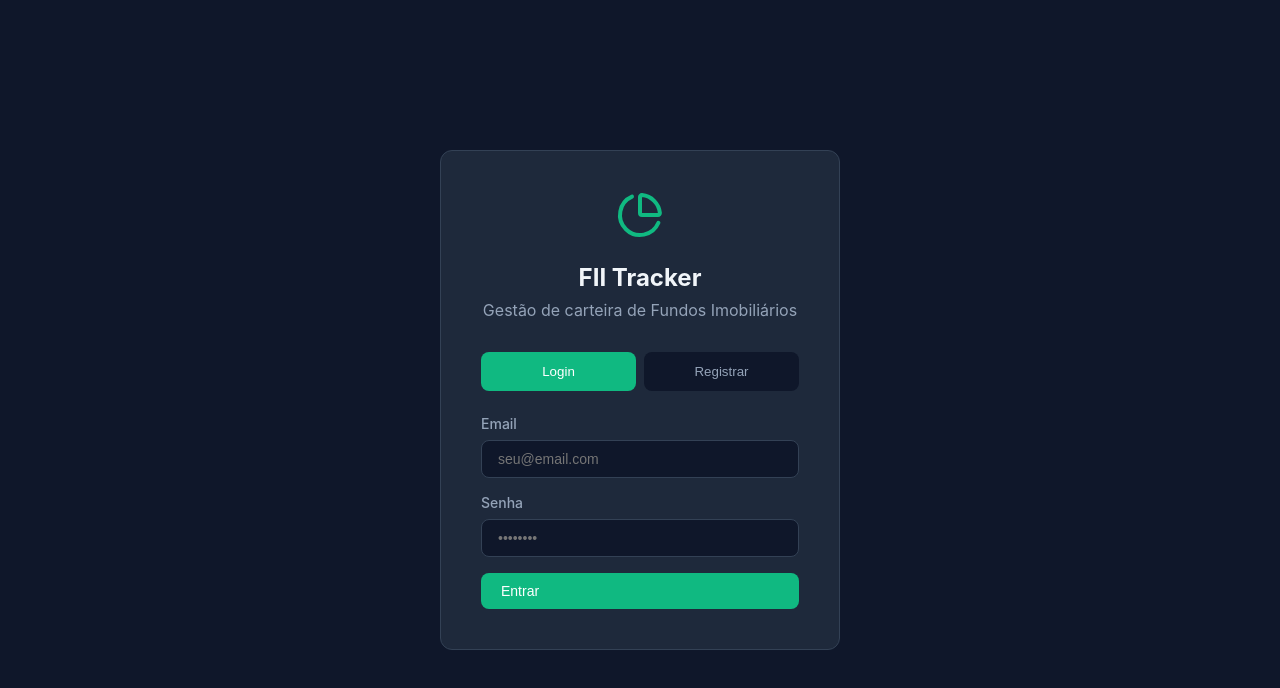
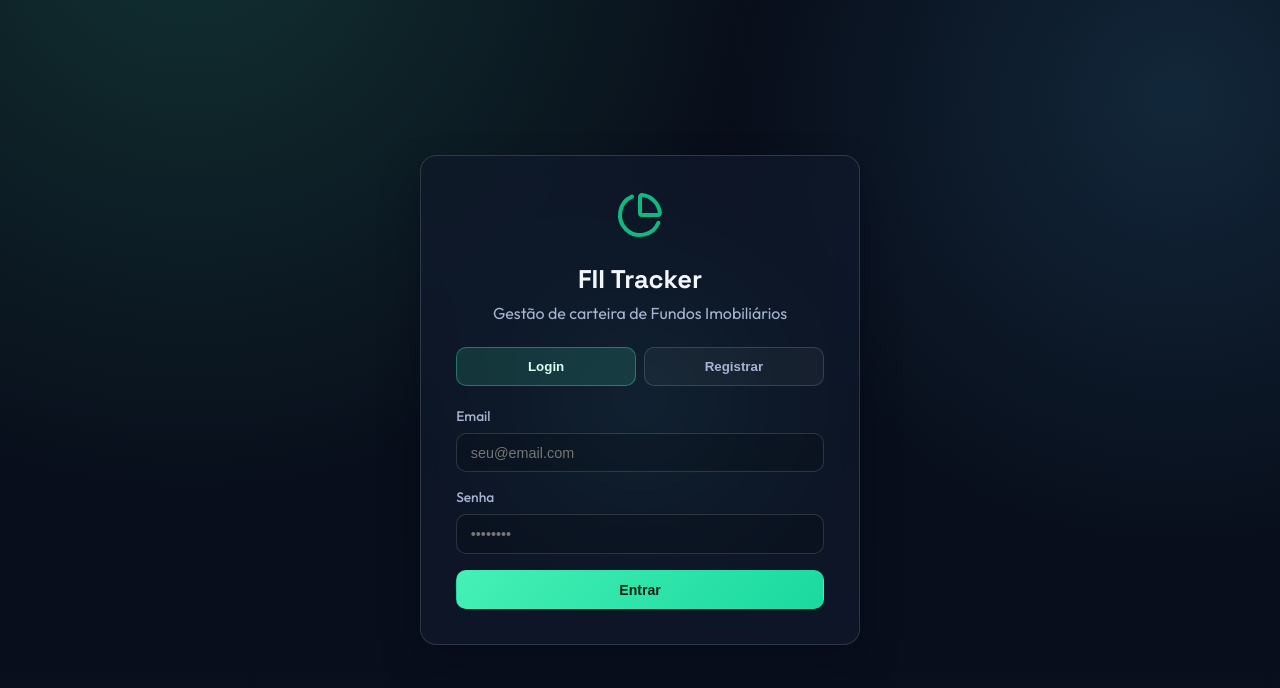
Before and after one commit to jvs4nt/fii-tracker, a React (Vite) app in the folder src/frontend/: page / in a window 1280 px wide. Shown: the top 688 px of the page. Built offline with nearby package versions, Linux system fonts and the light colour scheme.

Commit message:
refactor interface (#1)
authored-by: jvs4nt

```diff
--- a/src/frontend/src/index.css
+++ b/src/frontend/src/index.css
@@ -1,3 +1,5 @@
+@import url('https://fonts.googleapis.com/css2?family=Outfit:wght@400;500;600;700;800&family=Space+Grotesk:wght@500;700&display=swap');
+
 * {
   margin: 0;
   padding: 0;
@@ -5,24 +7,60 @@
 }
 
 :root {
-  --primary: #10b981;
-  --primary-dark: #059669;
-  --secondary: #6366f1;
-  --danger: #ef4444;
-  --warning: #f59e0b;
-  --bg-dark: #0f172a;
-  --bg-card: #1e293b;
-  --bg-hover: #334155;
-  --text-primary: #f1f5f9;
-  --text-secondary: #94a3b8;
-  --border: #334155;
+  --primary: #45f0b5;
+  --primary-dark: #1ad99f;
+  --secondary: #4cc3ff;
+  --danger: #ff6e90;
+  --warning: #ffca6d;
+  --bg-dark: #090f1d;
+  --bg-card: rgba(16, 25, 43, 0.72);
+  --bg-hover: rgba(255, 255, 255, 0.08);
+  --text-primary: #f3f6ff;
+  --text-secondary: #a6b4d2;
+  --border: rgba(255, 255, 255, 0.14);
+  --cursor-x: 50vw;
+  --cursor-y: 50vh;
+}
+
+html,
+body,
+#root {
+  min-height: 100%;
 }
 
 body {
-  font-family: 'Inter', -apple-system, BlinkMacSystemFont, 'Segoe UI', Roboto, sans-serif;
-  background-color: var(--bg-dark);
+  font-family: 'Outfit', sans-serif;
   color: var(--text-primary);
   min-height: 100vh;
+  background:
+    radial-gradient(circle at 15% -12%, rgba(69, 240, 181, 0.16), transparent 42%),
+    radial-gradient(circle at 92% 12%, rgba(76, 195, 255, 0.14), transparent 33%),
+    linear-gradient(180deg, #080d19 0%, #090f1d 100%);
+}
+
+body::before,
+body::after {
+  content: '';
+  position: fixed;
+  inset: 0;
+  pointer-events: none;
+  z-index: 0;
+}
+
+body::before {
+  background: radial-gradient(360px circle at var(--cursor-x) var(--cursor-y), rgba(69, 240, 181, 0.14), transparent 62%);
+  filter: blur(2px);
+  animation: glowPulse 7s ease-in-out infinite;
+}
+
+body::after {
+  background: radial-gradient(220px circle at var(--cursor-x) var(--cursor-y), rgba(76, 195, 255, 0.12), transparent 66%);
+  opacity: 0.78;
+}
+
+#root {
+  position: relative;
+  z-index: 1;
 }
 
 .app-container {
@@ -31,60 +69,68 @@ body {
 }
 
 .sidebar {
-  width: 250px;
-  background-color: var(--bg-card);
+  width: 270px;
+  background: rgba(10, 16, 29, 0.78);
   border-right: 1px solid var(--border);
-  padding: 1.5rem;
+  padding: 1.5rem 1rem;
   position: fixed;
   height: 100vh;
   overflow-y: auto;
+  backdrop-filter: blur(14px);
 }
 
 .sidebar-header {
-  margin-bottom: 2rem;
+  margin-bottom: 1.75rem;
 }
 
 .sidebar-title {
-  font-size: 1.25rem;
+  font-family: 'Space Grotesk', sans-serif;
+  font-size: 1.2rem;
   font-weight: 700;
-  color: var(--primary);
+  color: var(--text-primary);
   display: flex;
   align-items: center;
   gap: 0.5rem;
+}
+
+.sidebar-title svg {
+  color: var(--primary);
 }
 
 .nav-menu {
   list-style: none;
   display: flex;
   flex-direction: column;
-  gap: 0.5rem;
+  gap: 0.55rem;
 }
 
 .nav-item {
   display: flex;
   align-items: center;
   gap: 0.75rem;
-  padding: 0.75rem 1rem;
-  border-radius: 8px;
+  padding: 0.8rem 0.95rem;
+  border-radius: 12px;
   color: var(--text-secondary);
   text-decoration: none;
-  transition: all 0.2s;
+  transition: all 180ms ease;
   cursor: pointer;
+  border: 1px solid transparent;
 }
 
 .nav-item:hover,
 .nav-item.active {
-  background-color: var(--bg-hover);
+  background: rgba(255, 255, 255, 0.06);
   color: var(--text-primary);
+  border-color: var(--border);
 }
 
 .nav-item.active {
-  border-left: 3px solid var(--primary);
+  box-shadow: inset 3px 0 0 var(--primary);
 }
 
 .main-content {
   flex: 1;
-  margin-left: 250px;
+  margin-left: 270px;
   padding: 2rem;
 }
 
@@ -93,10 +139,11 @@ body {
 }
 
 .page-title {
-  font-size: 1.875rem;
+  font-family: 'Space Grotesk', sans-serif;
+  font-size: 2rem;
   font-weight: 700;
   color: var(--text-primary);
-  margin-bottom: 0.5rem;
+  margin-bottom: 0.45rem;
 }
 
 .page-subtitle {
@@ -105,49 +152,65 @@ body {
 
 .cards-grid {
   display: grid;
-  grid-template-columns: repeat(auto-fit, minmax(280px, 1fr));
-  gap: 1.5rem;
-  margin-bottom: 2rem;
+  grid-template-columns: repeat(auto-fit, minmax(220px, 1fr));
+  gap: 1rem;
+  margin-bottom: 1.6rem;
+}
+
+.card,
+.table-container,
+.chart-container,
+.holding-card,
+.login-card,
+.modal {
+  background: var(--bg-card);
+  border: 1px solid var(--border);
+  border-radius: 16px;
+  backdrop-filter: blur(12px);
+  box-shadow: 0 20px 40px rgba(2, 7, 19, 0.32);
 }
 
 .card {
-  background-color: var(--bg-card);
-  border-radius: 12px;
-  padding: 1.5rem;
-  border: 1px solid var(--border);
+  padding: 1.2rem;
+  transition: transform 180ms ease, border-color 180ms ease;
+}
+
+.card:hover {
+  transform: translateY(-2px);
+  border-color: rgba(69, 240, 181, 0.35);
 }
 
 .card-title {
-  font-size: 0.875rem;
+  font-size: 0.78rem;
   color: var(--text-secondary);
-  margin-bottom: 0.5rem;
+  margin-bottom: 0.55rem;
   text-transform: uppercase;
-  letter-spacing: 0.05em;
+  letter-spacing: 0.09em;
 }
 
 .card-value {
-  font-size: 1.875rem;
+  font-family: 'Space Grotesk', sans-serif;
+  font-size: 1.8rem;
   font-weight: 700;
   color: var(--text-primary);
 }
 
 .card-change {
-  font-size: 0.875rem;
-  margin-top: 0.5rem;
+  font-size: 0.9rem;
+  margin-top: 0.6rem;
 }
 
-.card-change.positive {
+.card-change.positive,
+.positive {
   color: var(--primary);
 }
 
-.card-change.negative {
+.card-change.negative,
+.negative {
   color: var(--danger);
 }
 
 .table-container {
-  background-color: var(--bg-card);
-  border-radius: 12px;
-  border: 1px solid var(--border);
   overflow: hidden;
 }
 
@@ -158,71 +221,75 @@ body {
 
 .table th,
 .table td {
-  padding: 1rem 1.5rem;
+  padding: 0.95rem 1.2rem;
   text-align: left;
   border-bottom: 1px solid var(--border);
 }
 
 .table th {
-  background-color: var(--bg-hover);
+  background: rgba(255, 255, 255, 0.04);
   font-weight: 600;
   color: var(--text-secondary);
   font-size: 0.75rem;
   text-transform: uppercase;
-  letter-spacing: 0.05em;
+  letter-spacing: 0.07em;
 }
 
 .table td {
   color: var(--text-primary);
 }
 
-.table tr:hover {
-  background-color: var(--bg-hover);
+.table tr:hover td {
+  background: rgba(255, 255, 255, 0.03);
 }
 
 .btn {
   display: inline-flex;
   align-items: center;
+  justify-content: center;
   gap: 0.5rem;
-  padding: 0.625rem 1.25rem;
-  border-radius: 8px;
-  font-weight: 500;
-  font-size: 0.875rem;
+  padding: 0.65rem 1rem;
+  border-radius: 10px;
+  font-weight: 600;
+  font-size: 0.88rem;
   cursor: pointer;
-  border: none;
-  transition: all 0.2s;
+  border: 1px solid transparent;
+  transition: transform 180ms ease, box-shadow 180ms ease, background-color 180ms ease;
 }
 
 .btn-primary {
-  background-color: var(--primary);
-  color: white;
+  background: linear-gradient(135deg, var(--primary), var(--primary-dark));
+  color: #052112;
 }
 
 .btn-primary:hover {
-  background-color: var(--primary-dark);
+  transform: translateY(-2px);
+  box-shadow: 0 14px 28px rgba(32, 201, 147, 0.26);
 }
 
 .btn-secondary {
-  background-color: var(--bg-hover);
+  background: rgba(255, 255, 255, 0.05);
   color: var(--text-primary);
+  border-color: var(--border);
 }
 
 .btn-secondary:hover {
-  background-color: var(--border);
+  background: rgba(255, 255, 255, 0.1);
 }
 
 .btn-danger {
-  background-color: var(--danger);
-  color: white;
+  background: rgba(255, 110, 144, 0.16);
+  color: #ffd6e0;
+  border-color: rgba(255, 110, 144, 0.34);
 }
 
 .btn-danger:hover {
-  background-color: #dc2626;
+  background: rgba(255, 110, 144, 0.24);
 }
 
 .btn-sm {
-  padding: 0.375rem 0.75rem;
-  font-size: 0.75rem;
+  padding: 0.42rem 0.72rem;
+  font-size: 0.76rem;
 }
 
 .modal-overlay {
@@ -231,26 +298,25 @@ body {
   left: 0;
   right: 0;
   bottom: 0;
-  background-color: rgba(0, 0, 0, 0.7);
+  background: rgba(2, 7, 16, 0.74);
   display: flex;
   align-items: center;
   justify-content: center;
   z-index: 1000;
+  padding: 1rem;
 }
 
 .modal {
-  background-color: var(--bg-card);
-  border-radius: 12px;
-  padding: 2rem;
+  padding: 1.5rem;
   width: 100%;
-  max-width: 400px;
-  border: 1px solid var(--border);
+  max-width: 460px;
 }
 
 .modal-title {
-  font-size: 1.25rem;
-  font-weight: 600;
-  margin-bottom: 1.5rem;
+  font-family: 'Space Grotesk', sans-serif;
+  font-size: 1.3rem;
+  font-weight: 700;
+  margin-bottom: 1.2rem;
   color: var(--text-primary);
 }
 
@@ -260,7 +326,7 @@ body {
 
 .form-label {
   display: block;
-  font-size: 0.875rem;
+  font-size: 0.86rem;
   font-weight: 500;
   color: var(--text-secondary);
   margin-bottom: 0.5rem;
@@ -268,96 +334,96 @@ body {
 
 .form-input {
   width: 100%;
-  padding: 0.625rem 1rem;
-  border-radius: 8px;
+  padding: 0.68rem 0.85rem;
+  border-radius: 10px;
   border: 1px solid var(--border);
-  background-color: var(--bg-dark);
+  background: rgba(0, 0, 0, 0.16);
   color: var(--text-primary);
-  font-size: 0.875rem;
+  font-size: 0.9rem;
 }
 
 .form-input:focus {
   outline: none;
-  border-color: var(--primary);
+  border-color: rgba(69, 240, 181, 0.6);
+  box-shadow: 0 0 0 4px rgba(69, 240, 181, 0.14);
+}
+
+select.form-input {
+  appearance: none;
 }
 
 .form-actions {
   display: flex;
   gap: 0.75rem;
-  margin-top: 1.5rem;
+  margin-top: 1.35rem;
 }
 
 .badge {
   display: inline-flex;
   align-items: center;
-  padding: 0.25rem 0.75rem;
-  border-radius: 9999px;
-  font-size: 0.75rem;
-  font-weight: 500;
+  padding: 0.22rem 0.62rem;
+  border-radius: 999px;
+  font-size: 0.74rem;
+  font-weight: 600;
 }
 
 .badge-success {
-  background-color: rgba(16, 185, 129, 0.2);
+  background: rgba(69, 240, 181, 0.16);
   color: var(--primary);
 }
 
 .badge-warning {
-  background-color: rgba(245, 158, 11, 0.2);
+  background: rgba(255, 202, 109, 0.16);
   color: var(--warning);
 }
 
 .badge-danger {
-  background-color: rgba(239, 68, 68, 0.2);
+  background: rgba(255, 110, 144, 0.16);
   color: var(--danger);
 }
 
 .badge-info {
-  background-color: rgba(99, 102, 241, 0.2);
+  background: rgba(76, 195, 255, 0.16);
   color: var(--secondary);
 }
 
 .chart-container {
-  background-color: var(--bg-card);
-  border-radius: 12px;
-  padding: 1.5rem;
-  border: 1px solid var(--border);
-  margin-bottom: 2rem;
+  padding: 1.35rem;
+  margin-bottom: 1.5rem;
 }
 
 .holdings-grid {
   display: grid;
   grid-template-columns: repeat(auto-fill, minmax(320px, 1fr));
-  gap: 1.5rem;
+  gap: 1rem;
 }
 
 .holding-card {
-  background-color: var(--bg-card);
-  border-radius: 12px;
-  padding: 1.5rem;
-  border: 1px solid var(--border);
-  transition: transform 0.2s;
+  padding: 1.2rem;
+  transition: transform 180ms ease, border-color 180ms ease;
 }
 
 .holding-card:hover {
   transform: translateY(-2px);
-  border-color: var(--primary);
+  border-color: rgba(69, 240, 181, 0.35);
 }
 
 .holding-header {
   display: flex;
   justify-content: space-between;
   align-items: flex-start;
-  margin-bottom: 1rem;
+  margin-bottom: 0.9rem;
 }
 
 .holding-ticker {
-  font-size: 1.25rem;
+  font-family: 'Space Grotesk', sans-serif;
+  font-size: 1.28rem;
   font-weight: 700;
   color: var(--text-primary);
 }
 
 .holding-name {
-  font-size: 0.875rem;
+  font-size: 0.86rem;
   color: var(--text-secondary);
   margin-top: 0.25rem;
 }
@@ -365,25 +431,29 @@ body {
 .holding-stats {
   display: grid;
   grid-template-columns: 1fr 1fr;
-  gap: 1rem;
-  margin-top: 1rem;
+  gap: 0.8rem;
+  margin-top: 0.85rem;
 }
 
 .stat-item {
   display: flex;
   flex-direction: column;
+  border: 1px solid rgba(255, 255, 255, 0.08);
+  border-radius: 10px;
+  padding: 0.65rem;
+  background: rgba(255, 255, 255, 0.02);
 }
 
 .stat-label {
-  font-size: 0.75rem;
+  font-size: 0.72rem;
   color: var(--text-secondary);
 }
 
 .stat-value {
-  font-size: 1rem;
+  font-size: 0.96rem;
   font-weight: 600;
   color: var(--text-primary);
-  margin-top: 0.25rem;
+  margin-top: 0.22rem;
 }
 
 .recommendation {
@@ -399,25 +469,27 @@ body {
 }
 
 .recommendation-badge {
-  display: inline-block;
-  padding: 0.375rem 0.75rem;
-  border-radius: 6px;
-  font-size: 0.75rem;
-  font-weight: 600;
+  display: inline-flex;
+  align-items: center;
+  gap: 0.28rem;
+  padding: 0.36rem 0.7rem;
+  border-radius: 999px;
+  font-size: 0.72rem;
+  font-weight: 700;
 }
 
 .recommendation-buy {
-  background-color: rgba(16, 185, 129, 0.2);
+  background: rgba(69, 240, 181, 0.17);
   color: var(--primary);
 }
 
 .recommendation-hold {
-  background-color: rgba(245, 158, 11, 0.2);
+  background: rgba(255, 202, 109, 0.17);
   color: var(--warning);
 }
 
 .recommendation-sell {
-  background-color: rgba(239, 68, 68, 0.2);
+  background: rgba(255, 110, 144, 0.17);
   color: var(--danger);
 }
 
@@ -426,20 +498,18 @@ body {
   display: flex;
   align-items: center;
   justify-content: center;
-  padding: 2rem;
+  padding: 1.5rem;
 }
 
 .login-card {
-  background-color: var(--bg-card);
-  border-radius: 12px;
-  padding: 2.5rem;
+  padding: 2.2rem;
   width: 100%;
-  max-width: 400px;
-  border: 1px solid var(--border);
+  max-width: 440px;
 }
 
 .login-title {
-  font-size: 1.5rem;
+  font-family: 'Space Grotesk', sans-serif;
+  font-size: 1.6rem;
   font-weight: 700;
   color: var(--text-primary);
   margin-bottom: 0.5rem;
@@ -449,118 +519,138 @@ body {
 .login-subtitle {
   color: var(--text-secondary);
   text-align: center;
-  margin-bottom: 2rem;
+  margin-bottom: 1.5rem;
 }
 
 .login-tabs {
   display: flex;
   gap: 0.5rem;
-  margin-bottom: 1.5rem;
+  margin-bottom: 1.3rem;
 }
 
 .login-tab {
   flex: 1;
-  padding: 0.75rem;
-  border: none;
-  background-color: var(--bg-dark);
+  padding: 0.68rem;
+  border: 1px solid var(--border);
+  background: rgba(255, 255, 255, 0.04);
   color: var(--text-secondary);
-  font-weight: 500;
+  font-weight: 600;
   cursor: pointer;
-  border-radius: 8px;
-  transition: all 0.2s;
+  border-radius: 10px;
+  transition: all 180ms ease;
 }
 
 .login-tab.active {
-  background-color: var(--primary);
-  color: white;
+  background: rgba(69, 240, 181, 0.14);
+  color: #dcfff1;
+  border-color: rgba(69, 240, 181, 0.35);
 }
 
 .error-message {
-  background-color: rgba(239, 68, 68, 0.1);
-  border: 1px solid var(--danger);
-  color: var(--danger);
+  background: rgba(255, 110, 144, 0.13);
+  border: 1px solid rgba(255, 110, 144, 0.34);
+  color: #ffd6e0;
   padding: 0.75rem 1rem;
-  border-radius: 8px;
+  border-radius: 10px;
   margin-bottom: 1rem;
   font-size: 0.875rem;
 }
 
 .success-message {
-  background-color: rgba(16, 185, 129, 0.1);
-  border: 1px solid var(--primary);
+  background: rgba(69, 240, 181, 0.13);
+  border: 1px solid rgba(69, 240, 181, 0.34);
   color: var(--primary);
   padding: 0.75rem 1rem;
-  border-radius: 8px;
+  border-radius: 10px;
   margin-bottom: 1rem;
   font-size: 0.875rem;
 }
 
 .empty-state {
   text-align: center;
-  padding: 4rem 2rem;
+  padding: 3.5rem 1.5rem;
   color: var(--text-secondary);
+  border: 1px dashed rgba(255, 255, 255, 0.2);
+  border-radius: 16px;
+  background: rgba(255, 255, 255, 0.03);
 }
 
 .empty-state-icon {
   font-size: 3rem;
-  margin-bottom: 1rem;
-  opacity: 0.5;
+  margin-bottom: 0.8rem;
+  opacity: 0.7;
 }
 
 .empty-state-title {
-  font-size: 1.25rem;
-  font-weight: 600;
+  font-size: 1.2rem;
+  font-weight: 700;
   color: var(--text-primary);
-  margin-bottom: 0.5rem;
+  margin-bottom: 0.45rem;
 }
 
 .empty-state-description {
-  margin-bottom: 1.5rem;
+  margin-bottom: 1.3rem;
 }
 
 .header-actions {
   display: flex;
   justify-content: space-between;
   align-items: center;
-  margin-bottom: 2rem;
+  margin-bottom: 1.5rem;
+  gap: 1rem;
 }
 
 .logout-btn {
-  background: none;
+  background: rgba(255, 255, 255, 0.03);
   border: 1px solid var(--border);
   color: var(--text-secondary);
-  padding: 0.5rem 1rem;
-  border-radius: 8px;
+  padding: 0.56rem 0.95rem;
+  border-radius: 10px;
   cursor: pointer;
-  transition: all 0.2s;
+  transition: all 180ms ease;
 }
 
 .logout-btn:hover {
-  border-color: var(--danger);
-  color: var(--danger);
+  border-color: rgba(255, 110, 144, 0.42);
+  color: #ffd6e0;
 }
 
-/* Markdown Styles */
+.markdown-body {
+  line-height: 1.65;
+}
+
+.markdown-body h1,
+.markdown-body h2,
+.markdown-body h3 {
+  font-family: 'Space Grotesk', sans-serif;
+  margin-bottom: 0.65rem;
+}
+
+.markdown-body p,
+.markdown-body li {
+  color: var(--text-secondary);
+}
+
 .markdown-body table {
   width: 100%;
   border-collapse: collapse;
-  margin: 1.5rem 0;
+  margin: 1.3rem 0;
 }
 
 .markdown-body th,
 .markdown-body td {
-  padding: 1rem 1.5rem;
+  padding: 0.85rem 1rem;
   text-align: left;
   border-bottom: 1px solid var(--border);
 }
 
 .markdown-body th {
-  background-color: var(--bg-hover);
+  background: rgba(255, 255, 255, 0.04);
   font-weight: 600;
   color: var(--text-secondary);
   font-size: 0.75rem;
   text-transform: uppercase;
-  letter-spacing: 0.05em;
+  letter-spacing: 0.06em;
 }
 
 .markdown-body td {
@@ -568,53 +658,51 @@ body {
 }
 
 .markdown-body tr:hover td {
-  background-color: var(--bg-hover);
+  background: rgba(255, 255, 255, 0.03);
 }
 
 .markdown-body blockquote {
   border-left: 4px solid var(--primary);
-  margin: 1.5rem 0;
-  background-color: rgba(16, 185, 129, 0.05);
-  padding: 1rem;
+  margin: 1.3rem 0;
+  background: rgba(69, 240, 181, 0.06);
+  padding: 0.9rem;
   border-radius: 0 8px 8px 0;
 }
 
-/* Animated Tabs */
 .docs-tabs {
   display: flex;
-  gap: 1rem;
+  gap: 0.7rem;
   flex-wrap: wrap;
 }
 
 .docs-tab {
-  display: flex;
+  display: inline-flex;
   align-items: center;
-  gap: 0.5rem;
-  padding: 0.75rem 1.25rem;
-  background: transparent;
+  gap: 0.45rem;
+  padding: 0.62rem 0.95rem;
+  background: rgba(255, 255, 255, 0.03);
   color: var(--text-secondary);
-  border: 1px solid transparent;
-  border-radius: 8px;
+  border: 1px solid var(--border);
+  border-radius: 10px;
   cursor: pointer;
-  font-weight: 500;
-  font-size: 0.875rem;
-  transition: all 0.3s ease;
+  font-weight: 600;
+  font-size: 0.84rem;
+  transition: all 180ms ease;
   position: relative;
   overflow: hidden;
 }
 
 .docs-tab:hover {
-  background-color: var(--bg-hover);
+  background: rgba(255, 255, 255, 0.07);
   color: var(--text-primary);
 }
 
 .docs-tab.active {
-  color: var(--primary);
-  background-color: rgba(16, 185, 129, 0.1);
-  border-color: rgba(16, 185, 129, 0.3);
+  color: #dcfff1;
+  background: rgba(69, 240, 181, 0.12);
+  border-color: rgba(69, 240, 181, 0.35);
 }
 
-/* Tab indicator line animation */
 .docs-tab.active::after {
   content: '';
   position: absolute;
@@ -622,8 +710,12 @@ body {
   left: 0;
   width: 100%;
   height: 2px;
-  background-color: var(--primary);
-  animation: slideIn 0.3s ease forwards;
+  background: var(--primary);
+  animation: slideIn 0.25s ease forwards;
+}
+
+.tab-content {
+  animation: fadeIn 0.36s ease forwards;
 }
 
 @keyframes slideIn {
@@ -635,15 +727,10 @@ body {
   }
 }
 
-/* Tab content animation */
-.tab-content {
-  animation: fadeIn 0.4s ease forwards;
-}
-
 @keyframes fadeIn {
   from {
     opacity: 0;
-    transform: translateY(10px);
+    transform: translateY(8px);
   }
   to {
     opacity: 1;
@@ -651,24 +738,86 @@ body {
   }
 }
 
-@media (max-width: 768px) {
+@keyframes glowPulse {
+  0%,
+  100% {
+    opacity: 0.88;
+  }
+  50% {
+    opacity: 1;
+  }
+}
+
+@media (max-width: 1024px) {
   .sidebar {
     width: 100%;
     height: auto;
     position: relative;
     padding: 1rem;
+    border-right: none;
+    border-bottom: 1px solid var(--border);
   }
 
   .main-content {
     margin-left: 0;
-    padding: 1rem;
+    padding: 1.15rem;
   }
 
-  .cards-grid {
+  .cards-grid,
+  .holdings-grid {
     grid-template-columns: 1fr;
   }
 
-  .holdings-grid {
+  .header-actions {
+    flex-direction: column;
+    align-items: flex-start;
+  }
+
+  .holding-stats {
     grid-template-columns: 1fr;
   }
+
+  .table {
+    min-width: 700px;
+  }
+
+  .table-container {
+    overflow-x: auto;
+  }
 }
+
+@media (max-width: 640px) {
+  .page-title {
+    font-size: 1.55rem;
+  }
+
+  .login-card,
+  .modal {
+    padding: 1.15rem;
+  }
+
+  .form-actions {
+    flex-direction: column;
+  }
+
+  .form-actions .btn {
+    width: 100%;
+  }
+
+  body::before,
+  body::after {
+    opacity: 0.58;
+  }
+}
+
+@media (prefers-reduced-motion: reduce) {
+  * {
+    animation: none !important;
+    transition: none !important;
+  }
+
+  body::before,
+  body::after {
+    display: none;
+  }
+}
```
Also changed, not shown: src/frontend/src/App.tsx (+38 -1 lines), 2 other files (tests, documents, lock files or other folders).
